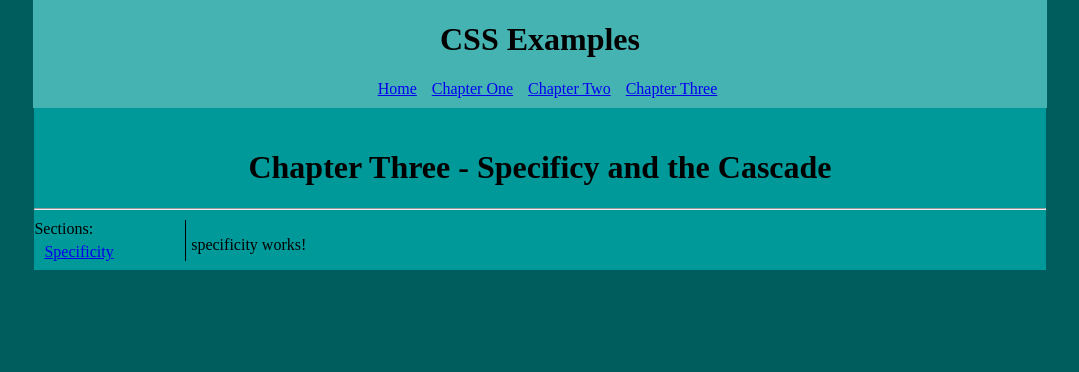
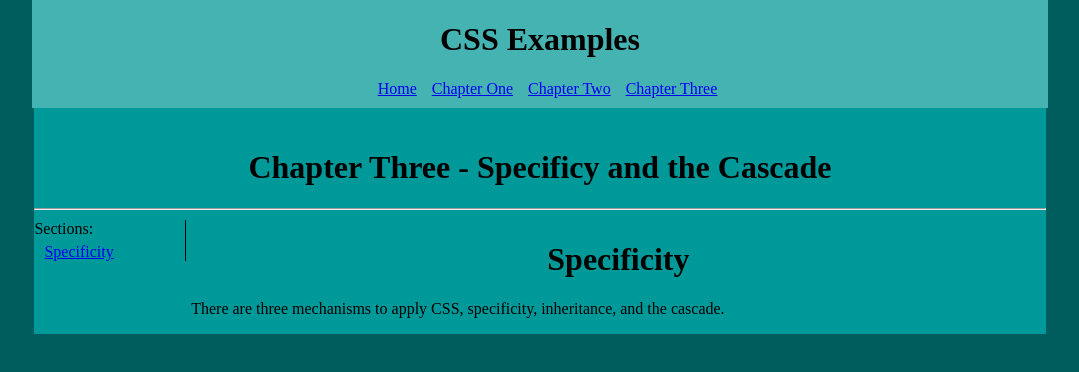
Before and after one commit to robertjorg/cssProject, an Angular app: page /chapterThree/specificity in a window 1280 px wide. Shown: the top 372 px of the page, without its empty margins (100-1179 px from the left). Built offline with nearby package versions, Linux system fonts and the light colour scheme.

Commit message:
slight changes

```diff
--- a/src/app/app.component.scss
+++ b/src/app/app.component.scss
@@ -9,7 +9,7 @@
   position: fixed;
   background-color: $header-color;
   padding-bottom: 10px;
-  width: 79.2%;
+  width: 79.4%;
 }
 
 .body-container {
--- a/src/app/chapter-three/sections/specificity/specificity.component.html
+++ b/src/app/chapter-three/sections/specificity/specificity.component.html
@@ -1 +1,2 @@
-<p>specificity works!</p>
+<h1>Specificity</h1>
+<p>There are three mechanisms to apply CSS, specificity, inheritance, and the cascade.</p>
```
